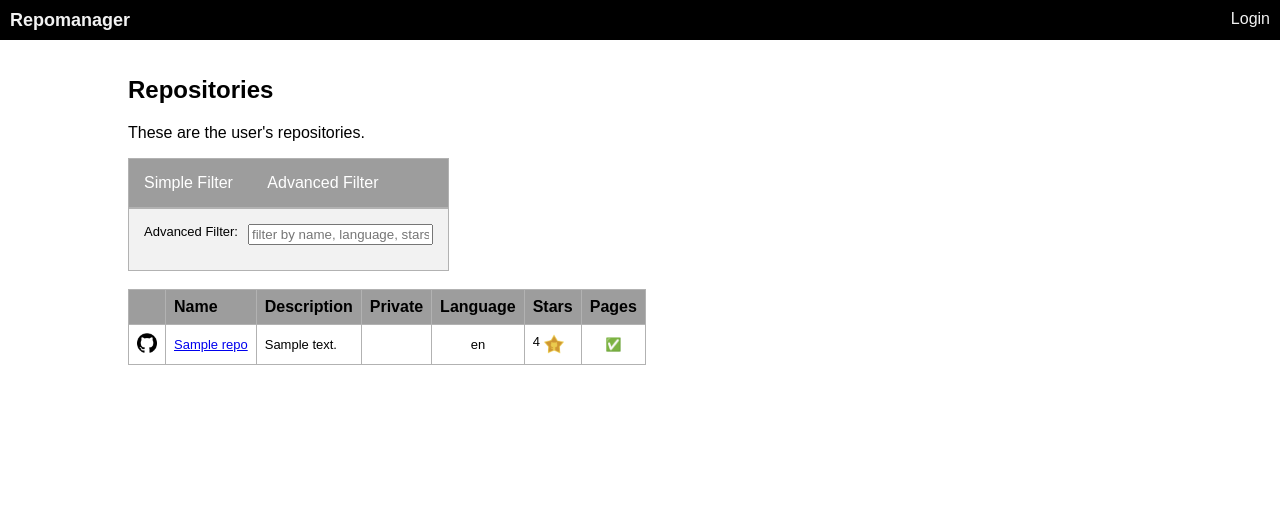
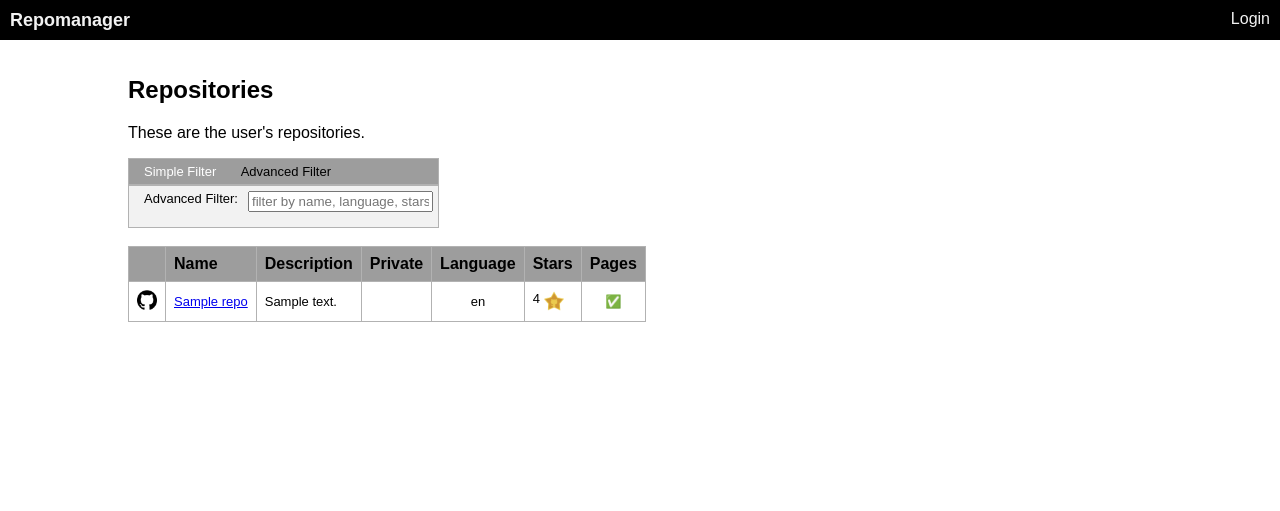
Before and after one commit to giocaizzi/repomanager, a Flask app: template repomanager/templates/repos.html in a window 1280 px wide, after a click on "Advanced Filter". Shown: the top 511 px of the page. Run offline with Flask 3, Linux system fonts and the light colour scheme; the template is opened without the code that fills it: most values are stand-ins (such as "Sample title", 1, 10 or a date in 2020); parts of the project's set-up code (start-up, migrations or seed data) failed here and were passed over.

Commit message:
tabs and buttons

```diff
--- a/repomanager/static/css/buttons.css
+++ b/repomanager/static/css/buttons.css
@@ -2,16 +2,21 @@
     background-color: #9d9d9d;
     border: none;
     color: white;
-    padding: 15px;
+    padding: 5px;
+    padding-left: 15px;
     text-align: center;
     text-decoration: none;
     display: inline-block;
-    font-size: 16px;
-    margin: 4px 2px;
+    font-size: small;
+    margin: 2px;
     cursor: pointer;
     margin: 0px;
   }
 
+.tabbutton.active {
+    color: rgb(0, 0, 0);
+}
+
 .tabbutton:hover {
     background-color: rgb(129, 129, 129);
 }
--- a/repomanager/static/css/tabs.css
+++ b/repomanager/static/css/tabs.css
@@ -8,7 +8,8 @@
     }
 
     .tab-container {
-        padding : 15px;
+        padding : 5px;
+        padding-left : 15px;
         background-color: #f2f2f2;
         border: 1px solid #b2b2b2;
 
--- a/repomanager/static/js/tabs.js
+++ b/repomanager/static/js/tabs.js
@@ -1,8 +1,13 @@
-function openTab(tabName) {
-  var i;
-  var x = document.getElementsByClassName("tabcontent");
-  for (i = 0; i < x.length; i++) {
-    x[i].style.display = "none";
+function openTab(evt, tabName) {
+    var i, x, tablinks;
+    x = document.getElementsByClassName("tabcontent");
+    for (i = 0; i < x.length; i++) {
+      x[i].style.display = "none";
+    }
+    tablinks = document.getElementsByClassName("tabbutton");
+    for (i = 0; i < x.length; i++) {
+      tablinks[i].className = tablinks[i].className.replace(" active", "");
+    }
+    document.getElementById(tabName).style.display = "block";
+    evt.currentTarget.className += " active";
   }
-  document.getElementById(tabName).style.display = "block";
-}
--- a/repomanager/templates/repos.html
+++ b/repomanager/templates/repos.html
@@ -25,8 +25,8 @@
 <section>
     <!-- Tab links -->
     <div class="tab-selector">
-        <button class="tabbutton" onclick="openTab('simple')">Simple Filter</button>
-        <button class="tabbutton" onclick="openTab('advanced')">Advanced Filter</button>
+        <button class="tabbutton" onclick="openTab(event,'simple')">Simple Filter</button>
+        <button class="tabbutton" onclick="openTab(event,'advanced')">Advanced Filter</button>
     </div>
     <div class="tab-container">
     <div class="tabcontent" id="simple">
```
